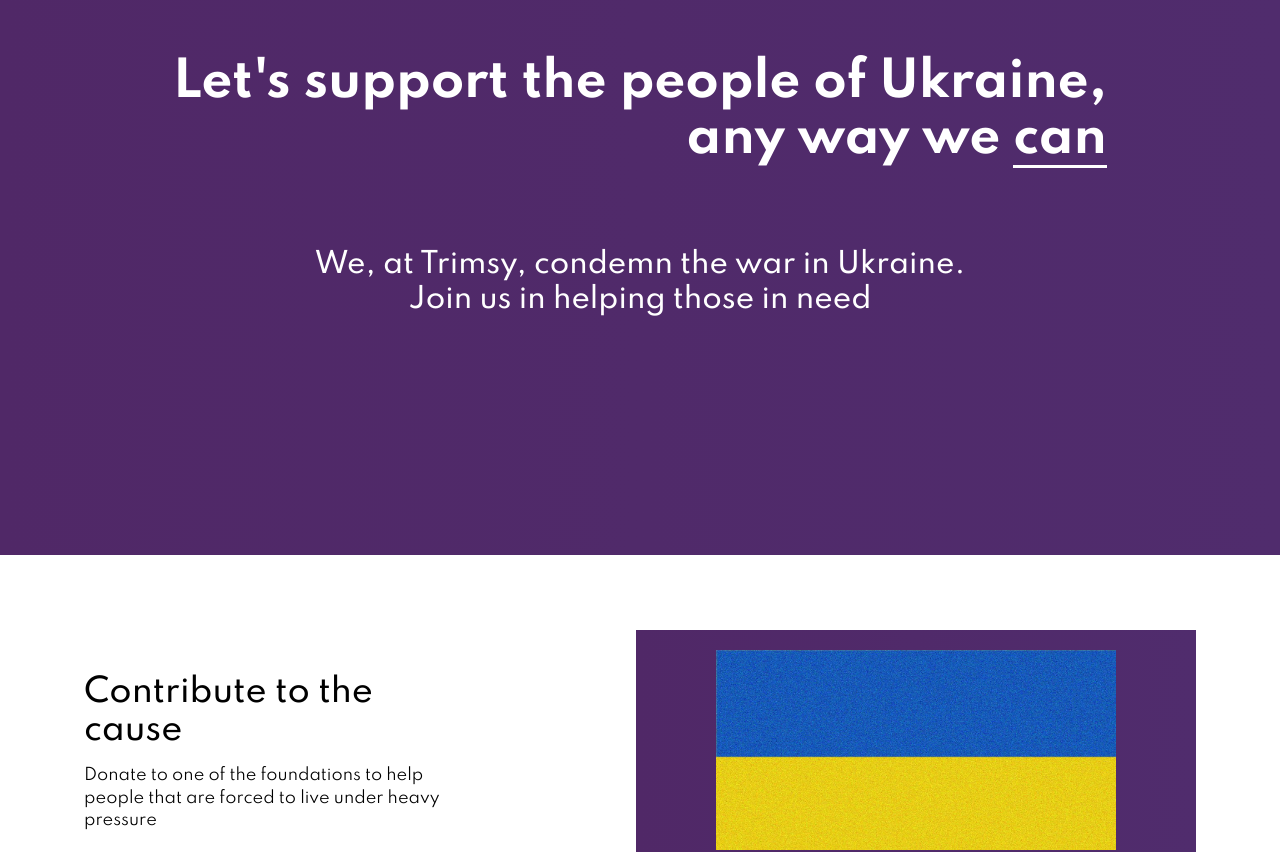
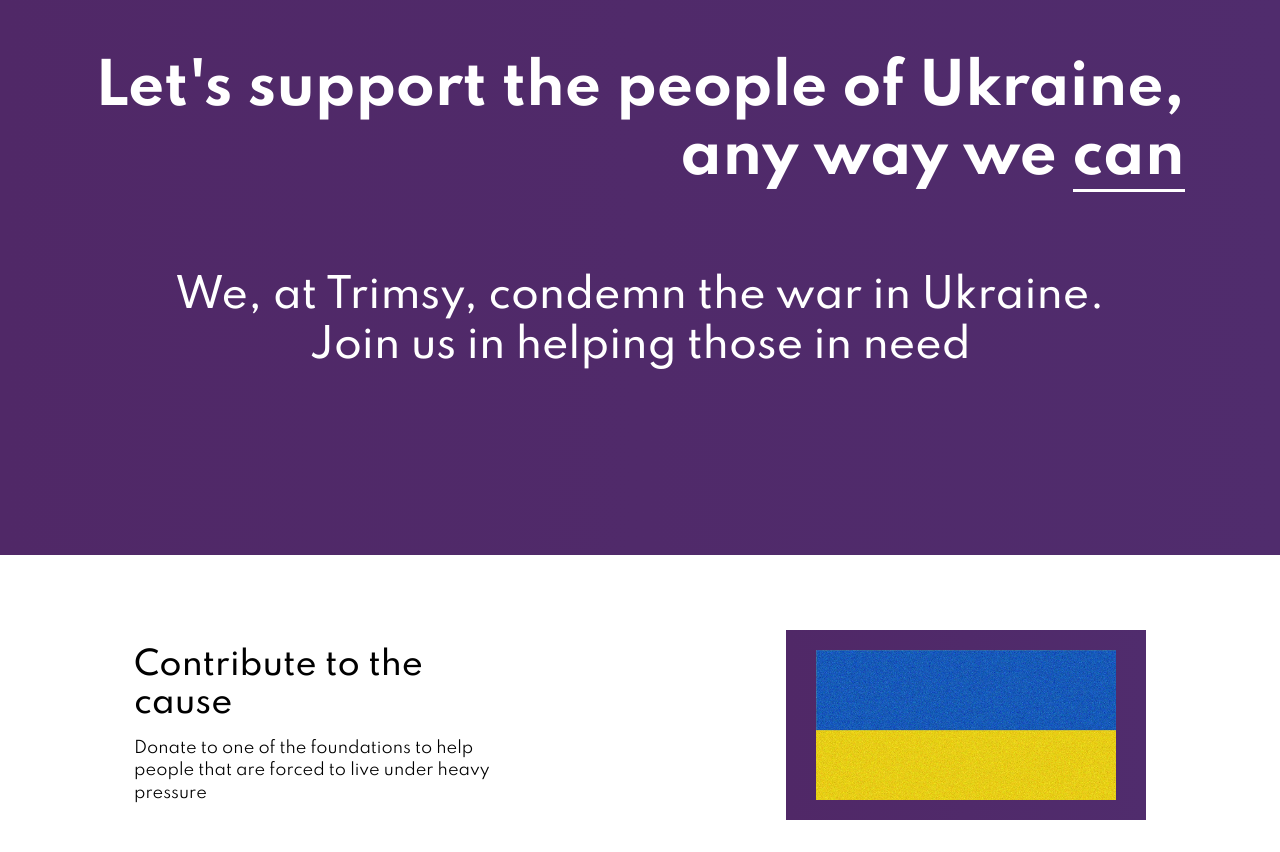
Before and after one commit to mortenus/trimsy, a Next.js app: page /stands-with-ukraine in a window 1280 px wide. Shown: the part 220-1072 px from the top of the page. Built offline with nearby package versions, Linux system fonts and the light colour scheme.

Commit message:
Init + fixes

```diff
--- a/components/Button/Button.module.scss
+++ b/components/Button/Button.module.scss
@@ -1,6 +1,6 @@
 $blue: rgb(22, 106, 234);
 
-.button {
+.wrapper {
   display: inline-block;
 
   font-weight: 500;
@@ -20,7 +20,7 @@ $blue: rgb(22, 106, 234);
 
   font-size: clamp(1rem, 1.2vw, 1.5rem);
 
-  padding: clamp(0.4rem, 1.3vw, 1rem) clamp(1.6rem, 1.4vw, 3rem);
+  padding: clamp(0.4rem, 1vw, 1rem) clamp(1.6rem, 1.4vw, 3rem);
 
   @media only screen and (min-width: 1600px) {
     // padding: 18px 46px;
--- a/components/Button/index.tsx
+++ b/components/Button/index.tsx
@@ -25,7 +25,7 @@ type TButton = TButtonOnClick | TButtonLink;
 // @ts-ignore
 const Button = ({ children, type, black, className = '', to, onClick, disabled }: TButton) => {
   const stylying = clsx(
-    styles.button,
+    styles.wrapper,
     { [styles.disabled]: disabled },
     // { [styles[className]]: className },
     { [styles.black]: black },
--- a/containers/Home/Product/Product.module.scss
+++ b/containers/Home/Product/Product.module.scss
@@ -18,7 +18,7 @@
     left: 75px;
     top: 100px;
 
-    z-index: 5;
+    z-index: 2;
 
     @media (max-width: 960px) {
       left: 30px;
--- a/containers/StandsWithUkraine/Contribute/Contribute.module.scss
+++ b/containers/StandsWithUkraine/Contribute/Contribute.module.scss
@@ -25,12 +25,14 @@
   }
 
   .flag {
-    padding: 20px 80px;
+    padding: 20px 30px;
 
     position: relative;
 
-    .image {
+    .img {
       position: relative;
+      width: 300px;
+      height: 150px;
     }
 
     background: linear-gradient(90deg, rgb(80, 40, 103), rgb(80, 44, 109));
--- a/containers/StandsWithUkraine/Contribute/index.tsx
+++ b/containers/StandsWithUkraine/Contribute/index.tsx
@@ -16,8 +16,10 @@ const Contribute = () => {
         </p>
       </div>
       <div className={styles.flag}>
-        {/* img fit */}
-        <Image width={400} height={200} src={UkraineFlag} alt="Ukraine Flag" />
+        <div className={styles.img}>
+          <Image fill src={UkraineFlag} alt="Ukraine Flag" />
+        </div>
+        {/* <Image width={400} height={200} src={UkraineFlag} alt="Ukraine Flag" /> */}
       </div>
     </div>
   );
--- a/containers/StandsWithUkraine/Intro/Intro.module.scss
+++ b/containers/StandsWithUkraine/Intro/Intro.module.scss
@@ -12,28 +12,32 @@
   min-height: calc(100vh - 100px);
 
   p {
-    font-size: 36px;
+    // font-size: 36px;
     font-weight: 500;
 
-    width: 850px;
+    // width: 850px;
 
     line-height: 1.25;
 
-    margin: 80px 0;
+    // margin: 80px 0;
+    font-size: clamp(0.7rem, 4vw, 2.5rem);
+    margin: 80px min(3vw, 12rem);
   }
 
   .text {
     text-align: end;
 
     h2 {
-      font-size: 64px;
+      font-size: clamp(0.8rem, 4.5vw, 3.5rem);
+      //   font-size: 64px;
       font-weight: bold;
 
       margin-top: 200px;
     }
 
     h3 {
-      font-size: 64px;
+      font-size: clamp(1rem, 4.5vw, 10rem);
+      //   font-size: 64px;
       font-weight: bold;
 
       span {
@@ -42,18 +46,18 @@
     }
   }
 
-  @media (min-width: 960px) and (max-width: 1366px) {
-    p {
-      font-size: 28px;
+  //   @media (min-width: 960px) and (max-width: 1366px) {
+  //     p {
+  //       font-size: 28px;
 
-      width: 700px;
-    }
+  //       width: 700px;
+  //     }
 
-    .text {
-      h2,
-      h3 {
-        font-size: 48px;
-      }
-    }
-  }
+  //     .text {
+  //       h2,
+  //       h3 {
+  //         font-size: 48px;
+  //       }
+  //     }
+  //   }
 }
--- a/containers/StandsWithUkraine/Intro/index.tsx
+++ b/containers/StandsWithUkraine/Intro/index.tsx
@@ -14,7 +14,9 @@ const Intro = () => {
             any way we <span>can</span>
           </h3>
         </div>
-        <p>We, at Trimsy, condemn the war in Ukraine. Join us in helping those in need</p>
+        <p>
+          We, at Trimsy, condemn the war in Ukraine. <br /> Join us in helping those in need
+        </p>
       </div>
     </>
   );
```
